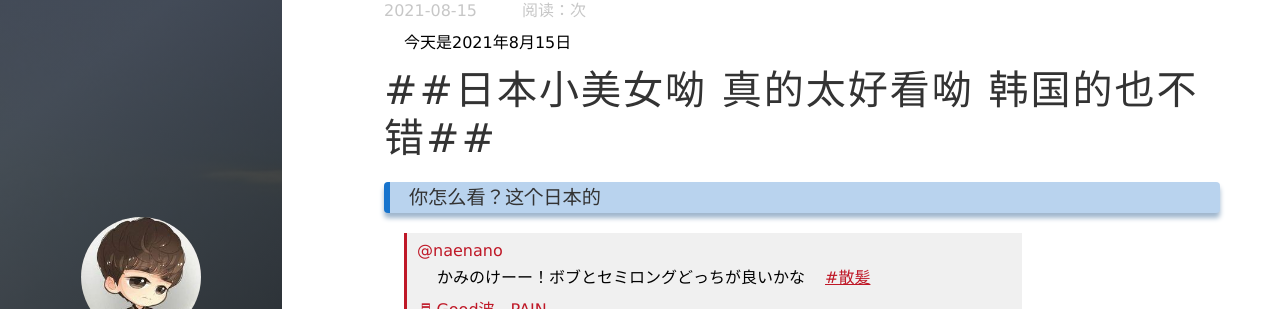
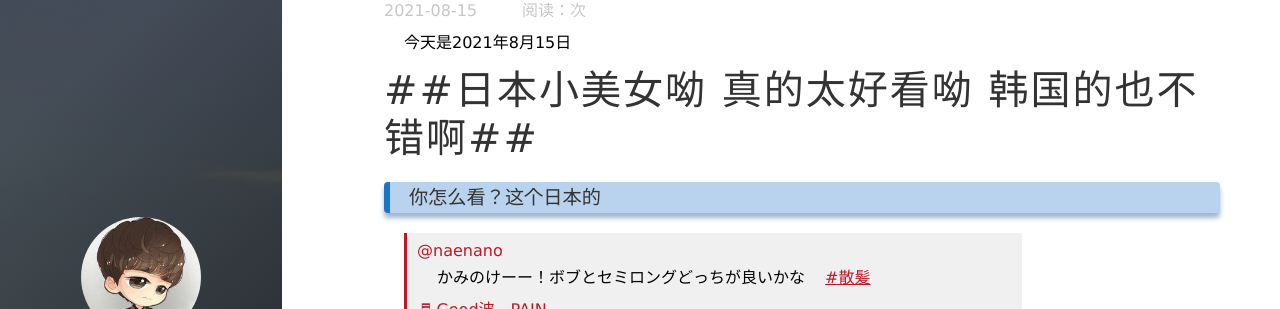
Before and after one commit to Killer-Yao/blog.github.io, a Jekyll site: the page built from _posts/2021-08-15-TikTok.md, in a window 1280 px wide and 1043 px high. Shown: the part 115-424 px from the top of the window. Built offline with Jekyll 4.4.1, drawn with Linux system fonts in a browser that asks for light colours; nearby versions of some CDN libraries; a script that is not in the unit is left out; comment, search, counter and statistics services are not loaded.

Commit message:
Update 2021-08-15-TikTok.md

```diff
--- a/_posts/2021-08-15-TikTok.md
+++ b/_posts/2021-08-15-TikTok.md
@@ -7,7 +7,7 @@ tags:  Jpan美女
 
 今天是2021年8月15日
 
-# ##日本小美女呦 真的太好看呦  韩国的也不错##
+# ##日本小美女呦 真的太好看呦  韩国的也不错啊##
 ### 你怎么看？这个日本的
 
  <blockquote class="tiktok-embed" cite="https://www.tiktok.com/@naenano/video/6994373265552657665" data-video-id="6994373265552657665" style="max-width: 605px;min-width: 325px;" > <section> <a target="_blank" title="@naenano" href="https://www.tiktok.com/@naenano">@naenano</a> <p>かみのけーー！ボブとセミロングどっちが良いかな　<a title="散髪" target="_blank" href="https://www.tiktok.com/tag/%E6%95%A3%E9%AB%AA">#散髪</a></p> <a target="_blank" title="♬ Good波 - PAIN" href="https://www.tiktok.com/music/Good波-6988810468240542465">♬ Good波 - PAIN</a> </section> </blockquote> <script async src="https://www.tiktok.com/embed.js"></script>
```
